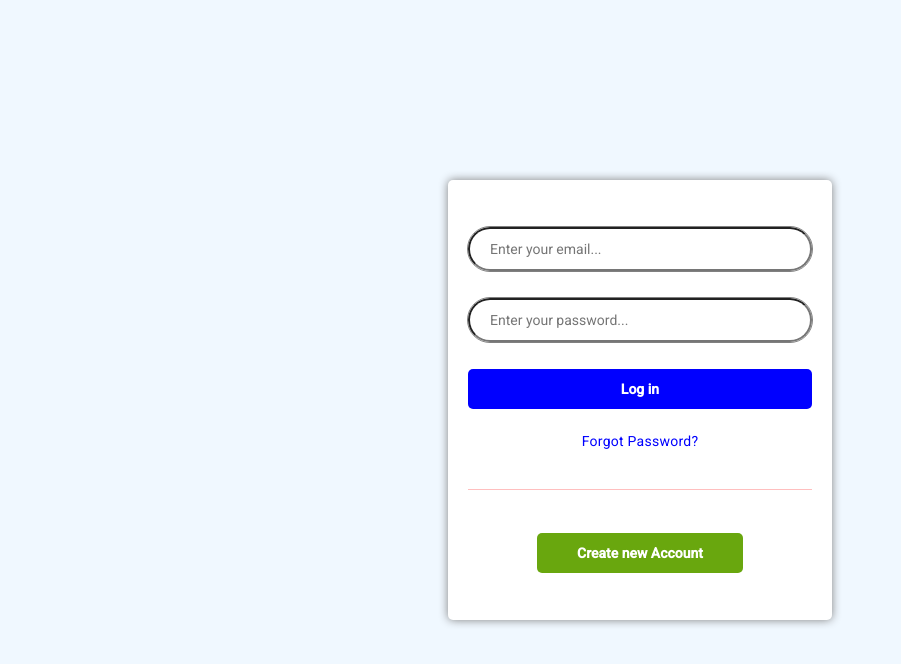
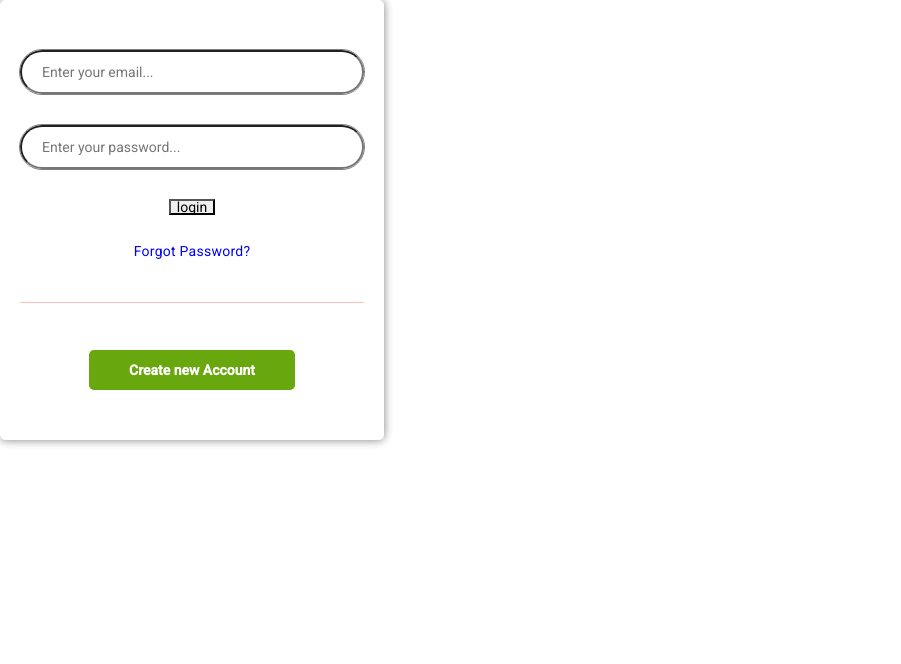
Before and after one commit to venkateshthooti/my-app, an Angular app: page / in a window 1280 px wide. Shown: the top 664 px of the page, without its empty margins (0-901 px from the left). Built offline with nearby package versions, Linux system fonts and the light colour scheme.

Commit message:
Reactive login form added for login page

```diff
--- a/src/app/create-studentform/create-studentform.component.ts
+++ b/src/app/create-studentform/create-studentform.component.ts
@@ -23,7 +23,7 @@ export class CreateStudentformComponent {
           addressLine: new FormControl(),
           city:new FormControl(),
           state: new FormControl(),
-          pincode:new  FormControl('',[Validators.required,Validators.min(6),Validators.min(6)]),
+          pincode:new  FormControl('',[Validators.required,Validators.min(100000),Validators.min(999999)]),
       }
     ),
       marks: new FormArray([]),
--- a/src/app/login/login.component.html
+++ b/src/app/login/login.component.html
@@ -1,10 +1,10 @@
 <!-- <p>login works!</p> -->
 
-<div class="mainContainer">
-  <!-- <div class="childContainer"> -->
-  <form action="" class="loginForm">
+<!-- <div class="mainContainer">
+  <div class="childContainer">
+  <form action="" class="loginForm" [formGroup]="loginForm">
     <div class="inputsDiv">
-      <!-- <label for="">Email :</label> -->
+      <label for="">Email :</label>
       <input
         class="inputs"
         type="text" name="email"
@@ -13,16 +13,19 @@
         [(ngModel)]="email"
       />
     </div>
+
     <div class="inputsDiv">
-      <!-- <label for="">Password :</label> -->
+      <label for="">Password :</label>
       <input
         class="inputs"
         type="password" name="password"
         placeholder="Enter your password..."
         value=""
+
         [(ngModel)]="password"
       />
     </div>
+
     <div *ngIf="errorMessage">
       <span class="error">{{ errorMessage }}</span>
     </div>
@@ -34,10 +37,40 @@
     >
       Log in
     </button>
-
     <a href="">Forgot Password?</a>
     <hr />
     <button class="createAccountButton">Create new Account</button>
   </form>
-  <!-- </div> -->
-</div>
+  </div>
+</div> -->
+
+
+
+<form action="" class="loginForm" [formGroup]="loginForm">
+  <div class="inputsDiv">
+
+    <input
+      class="inputs"
+      type="text" name="email"
+      placeholder="Enter your email..."
+      formControlName="email"
+    />
+  </div>
+
+  <div class="inputsDiv">
+
+    <input
+      class="inputs"
+      type="password" name="password"
+      placeholder="Enter your password..."
+
+      formControlName="password"
+    />
+  </div>
+
+   <button (click)="login()">login</button>
+
+  <a href="">Forgot Password?</a>
+  <hr />
+  <button class="createAccountButton">Create new Account</button>
+</form>
--- a/src/app/login/login.component.ts
+++ b/src/app/login/login.component.ts
@@ -1,4 +1,5 @@
 import { Component, OnInit } from '@angular/core';
+import { FormControl, FormGroup } from '@angular/forms';
 import { Router } from '@angular/router';
 
 @Component({
@@ -7,9 +8,16 @@ import { Router } from '@angular/router';
   styleUrls: ['./login.component.css'],
 })
 export class LoginComponent {
-  email: string = '';
-  password: string = '';
-  errorMessage = '';
+  // email: string = '';
+  // password: string = '';
+  // errorMessage = '';
+
+  public loginForm:FormGroup=new FormGroup(
+    {
+      email:new FormControl(),
+      password:new FormControl()
+    }
+  )
 
   constructor(private router: Router) {
 
@@ -17,13 +25,16 @@ export class LoginComponent {
   ngOnInit(): void {
 
   }
-  loginValidation() {
-    console.log(this.email,this.password)
-    if (this.email === 'venkatesh.bi2108@gmail.com' && this.password === '123456') {
-      alert("login successfull")
-      this.router.navigate(['/dashboard']);
-    } else {
-      this.errorMessage = 'Invalid username or password';
-    }
+  // loginValidation() {
+  //   console.log(this.email,this.password)
+  //   if (this.email === 'venkatesh.bi2108@gmail.com' && this.password === '123456') {
+  //     alert("login successfull")
+  //     this.router.navigate(['/dashboard']);
+  //   } else {
+  //     this.errorMessage = 'Invalid username or password';
+  //   }
+  // }
+  login(){
+    console.log(this.loginForm)
   }
 }
```
